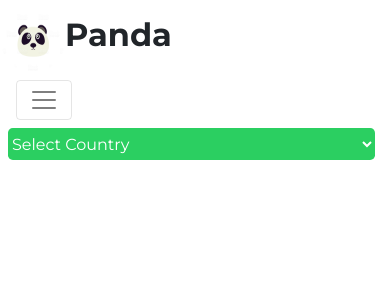
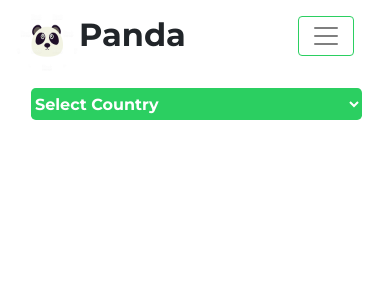
Before and after one commit to yukta-patel/panda-app, a React (Create React App) app: page / in a window 390 px wide. Shown: the top 300 px of the page. Built offline with nearby package versions, Linux system fonts and the light colour scheme.

Commit message:
commited changes

```diff
--- a/src/App.css
+++ b/src/App.css
@@ -3,6 +3,10 @@
 *{
   user-select: none;
   font-family: 'Montserrat', sans-serif;
+}
+
+.container{
+  width: 100%;
 }
 
 /* navigation-bar css starts here */
@@ -13,15 +17,24 @@
   border-radius: 50%;
 }
 
-.panda-foot-img
-{
+.panda-foot-img{
   height: 3rem;
   width: 3rem;
   opacity: 0.7;
+  /* margin-left: 6rem; */
 }
 
-.sign-up
-{
+.right-nav-div{
+  display: flex;
+  flex-direction: row;
+}
+
+.toggle-btn{
+  border: 1px solid #2BCF61 !important;
+  margin-top: 0.5rem;
+}
+
+.sign-up{
   font-size: 1.1rem;
   font-weight: bold;
   margin-top: 0.5rem;
@@ -51,17 +64,13 @@
 
 /* navigation-bar css ends here */
 
-.left-div
-{
+/* container css starts here */
+
+.left-div{
   height: 45.5rem;
   overflow-x: hidden;
   overflow-y: scroll;
 }
-
-/* .left-div::-webkit-scrollbar {
-  display: none;
-} */
-
 
 .middle-div{
   height: 45.5rem;
@@ -74,6 +83,11 @@
   overflow-x: hidden;
   overflow-y: scroll;
 }
+
+/* container css ends here */
+
+
+/* left div css starts here */
 
 .flag{
   height: 2.2rem;
@@ -94,23 +108,27 @@
   transform: scale(1.1, 1.1);
 }
 
+/* left div css ends here */
+
+/* middle div css starts here */
+
 .news-title-div{
-  /* border: 1px solid rgb(146, 146, 134); */
   border: 1px solid #2BCF61;
   border-bottom: 4px solid #2BCF61;
   border-radius: 4px;
   margin-top: 0.7rem;
-  margin-right: 1rem;
   font-size: 1.1rem;
   font-weight: bold;
   padding: 1rem;
+  margin: 1rem;
 }
 
 .news-title-div:hover{
   transition: 0.2s;
-  /* transform: scale(1, 1.1); */
   transform-style: preserve-3d;
 }
+
+
 
 .news-title{
   font-size: 1.2rem;
@@ -119,8 +137,6 @@
 .news-source{
   margin-top: 0.5rem;
 }
-
-
 
 .read-more{
   margin-top: 1rem;
@@ -133,11 +149,10 @@
   transform: scale(1, 1.1);
 }
 
-.frame{
-  height: 4.5rem;
-  width: 10rem;
-  border: 1px solid;
-}
+/* middle div css ends here */
+
+
+/* right div css starts here */
 
 .right-title{
   font-size: 2rem;
@@ -169,6 +184,10 @@
   text-align: justify;
 }
 
+/* right div css ends here */
+
+/* mobile view css starts here */
+
 .display{
   display: none;
 }
@@ -179,24 +198,23 @@
 
 .dropdown{
   display: block;
-  margin-left: 0.5rem;
+  margin: 1rem;
   height: 2rem;
-  width: 94%;
+  width: 90%;
   border-radius: 0.3rem;
   background-color: #2BCF61;
   color: white;
   border: none;
+  font-weight: bold;
 }
 
-
-
-.mobile-title-div{
-  margin-left: 0.5rem;
+.options{
+  font-weight: bold;
 }
 
 .mobile-description-div{
   display: none;
-  padding: 0.5rem;
+  margin: 1rem;
 }
 
 .back-btn{
@@ -215,11 +233,12 @@
 
 }
 
+/* mobile view css ends here */
+
 
 @media only screen and (min-width: 1025px) and (max-width : 1440px){
 
-    .sign-up
-    {
+    .sign-up{
       font-size: 0.8rem;
       height: 2rem;
       width: 4rem;
@@ -231,8 +250,7 @@
       width: 4rem;
     }
 
-    .panda-foot-img
-    {
+    .panda-foot-img{
       height: 2rem;
       width: 2rem;
       margin-top: 0.5rem;
@@ -243,14 +261,12 @@
       font-size: 1.1rem;
     }
 
-    .left-div
-    {
+    .left-div{
       height: 29rem;
     }
 
 
-    .middle-div
-    {
+    .middle-div{
       height: 29rem;
     }
 
@@ -266,8 +282,7 @@
 
 @media only screen and (min-width: 767px) and (max-width : 1024px){
 
-    .sign-up
-    {
+    .sign-up{
       font-size: 0.7rem;
       height: 1.6rem;
       width: 4rem;
@@ -279,11 +294,11 @@
       width: 4rem;
     }
 
-    .panda-foot-img
-    {
+    .panda-foot-img{
       height: 1.5rem;
       width: 1.5rem;
       margin-top: 0.5rem;
+      margin-left: 1rem;
     }
 
     .country-name{
@@ -294,13 +309,11 @@
       height: 1.5rem;
     }
 
-    .left-div
-    {
+    .left-div{
       height: 29rem;
     }
 
-    .middle-div
-    {
+    .middle-div{
       height: 29rem;
     }
 
@@ -316,8 +329,7 @@
 }
 
 @media only screen and (min-width: 426px) and (max-width : 768px){
-  .sign-up
-    {
+    .sign-up{
       font-size: 0.6rem;
       height: 1.3rem;
       width: 3.3rem;
@@ -331,11 +343,11 @@
       padding: 0;
     }
 
-    .panda-foot-img
-    {
+    .panda-foot-img{
       height: 1rem;
       width: 1rem;
       margin-top: 0.5rem;
+      margin-left: 0rem;
     }
 
     .country-name{
@@ -346,13 +358,11 @@
       height: 1.4rem;
     }
 
-    .left-div
-    {
+    .left-div{
       height: 29rem;
     }
 
-    .middle-div
-    {
+    .middle-div{
       height: 29rem;
     }
 
@@ -368,11 +378,6 @@
 }
 
 
-
-
-
-
-
 @media only screen and (min-width: 768px){
   .mobile-dropdown-div{
     display: none;
@@ -380,13 +385,41 @@
 
 }
 
+
+
 @media only screen and (min-width: 320px) and (max-width:374px){
   .main-div{
     display: none;
   }
 
+  .nav-div{
+    padding-right: 2.5rem;
+  }
+  .panda-foot-img{
+    height: 2rem;
+    width: 2rem;
+    opacity: 0.7;
+    margin-left: 1rem;
+  }
+
+  .sign-up{
+    font-size: 0.8rem;
+    height: 2rem;
+    width: 4rem;
+  }
+
+  .log-in{
+  font-size: 0.8rem;
+  height: 2rem;
+  width: 4rem;
+  }
+
   .mobile-dropdown-div{
     display: block;
+  }
+
+  .loading{
+    margin: 1rem;
   }
 
   .right-title{
@@ -420,8 +453,39 @@
     display: none;
   }
 
+  .nav-div{
+    padding-right: 1.5rem;
+  }
+
+  .panda-foot-img{
+    height: 2rem;
+    width: 2rem;
+    opacity: 0.7;
+    margin-left: 1rem;
+  }
+
+  .sign-up{
+    font-size: 0.8rem;
+    height: 2rem;
+    width: 4rem;
+  }
+
+  .log-in{
+  font-size: 0.8rem;
+  height: 2rem;
+  width: 4rem;
+  }
+
   .mobile-dropdown-div{
     display: block;
+  }
+
+  .dropdown{
+    width: 92%;
+  }
+
+  .loading{
+    margin: 1rem;
   }
 
   .right-title{
@@ -455,8 +519,39 @@
     display: none;
   }
 
+  .nav-div{
+    padding-right: 0.5rem;
+  }
+
+  .panda-foot-img{
+    height: 2rem;
+    width: 2rem;
+    opacity: 0.7;
+    margin-left: 1rem;
+  }
+
+  .sign-up{
+    font-size: 0.8rem;
+    height: 2rem;
+    width: 4rem;
+  }
+
+  .log-in{
+  font-size: 0.8rem;
+  height: 2rem;
+  width: 4rem;
+  }
+
   .mobile-dropdown-div{
     display: block;
+  }
+
+  .dropdown{
+    width: 93%;
+  }
+
+  .loading{
+    margin: 1rem;
   }
 
   .right-title{
@@ -464,8 +559,8 @@
   }
 
   .published-at{
-      font-size: 1rem;
-      margin-top: 0.5rem;
+    font-size: 1rem;
+    margin-top: 0.5rem;
   }
 
   .right-img{
--- a/src/components/Layout.js
+++ b/src/components/Layout.js
@@ -13,21 +13,24 @@ const Layout = () => {
     const toggleNavbar = () => setCollapsed(!collapsed);
 
     return (
-        <div className="row">
-            <div className="col-sm-9">
+        <div className="container-fluid">
+        <div className="row nav-div">
+
+
+            <div className="col-9">
                 <div className="row pt-2">
-                <img className="panda-img ml-3" src={panda} alt="panda-image" />
+                <img className="panda-img" src={panda} alt="panda-image" />
                 <h2 className="mt-2 font-weight-bold">Panda</h2>
                 </div>
             </div>
 
 
-            <div className="col-sm-3">
+            <div className="col-3">
                 <Navbar color="faded" light expand="md">
-                    <NavbarToggler onClick={toggleNavbar}/>
+                    <NavbarToggler className="toggle-btn" onClick={toggleNavbar}/>
                     <Collapse isOpen={!collapsed} navbar>
 
-                    <div className="col d-flex justify-content-end">
+                    <div className="right-nav-div">
                     <Nav navbar>
                         <NavItem>
                         <NavLink href="#"><img className="panda-foot-img" src={pandaFoot} alt="panda-foot" /></NavLink>
@@ -45,7 +48,9 @@ const Layout = () => {
                 </Navbar>
 
             </div>
-        </div>
+            </div>
+            </div>
+
 
     )
 }
--- a/src/view/Home.js
+++ b/src/view/Home.js
@@ -21,12 +21,13 @@ const Home = () => {
       }
 
       const SetCountryNews=(event)=>{
+        document.getElementById('title-div').style.display="block";
+        document.getElementById('Description-div').style.display="none";
         console.log(event.target.value)
         dispatch(fetchNews(event.target.value))
       }
 
       function HideNewsTitle(){
-        document.getElementById('dropdown-div').style.display="none";
         document.getElementById('title-div').style.display="none";
         document.getElementById('Description-div').style.display="block"
       }
@@ -58,7 +59,7 @@ const Home = () => {
       ];
 
   return (
-  <div>
+  <div className="container-fluid">
 
     <div>
         <Layout />
@@ -112,16 +113,16 @@ const Home = () => {
     <div className="mobile-dropdown-div">
 
         <select className="dropdown" id="dropdown-div" onChange={SetCountryNews}>
-          <option>Select Country</option>
+          <option className="options">Select Country</option>
             {CountryArray !== null &&
              CountryArray.map((country) => (
-              <option value={country.key}>{country.value}</option>
+              <option className="options" value={country.key}>{country.value}</option>
           ))}
         </select>
 
         <div className="mobile-title-div" id="title-div">
         {loading ? (
-                <div>Loding...</div>
+                <div className="loading">Loding...</div>
                 ) : (
                 <div>
                   {news !== null &&
@@ -138,7 +139,7 @@ const Home = () => {
         </div>
 
         <div className="mobile-description-div" id="Description-div">
-          <button className="back-btn" onClick={backToHome}>Back</button>
+          <button className="back-btn" onClick={backToHome}>&lt;</button>
           <div className="right-title">{singleNews.title}</div>
           <p className="published-at">Publishes at : {singleNews.publishedAt}</p>
           <img className="right-img" src={singleNews.urlToImage} />
```
